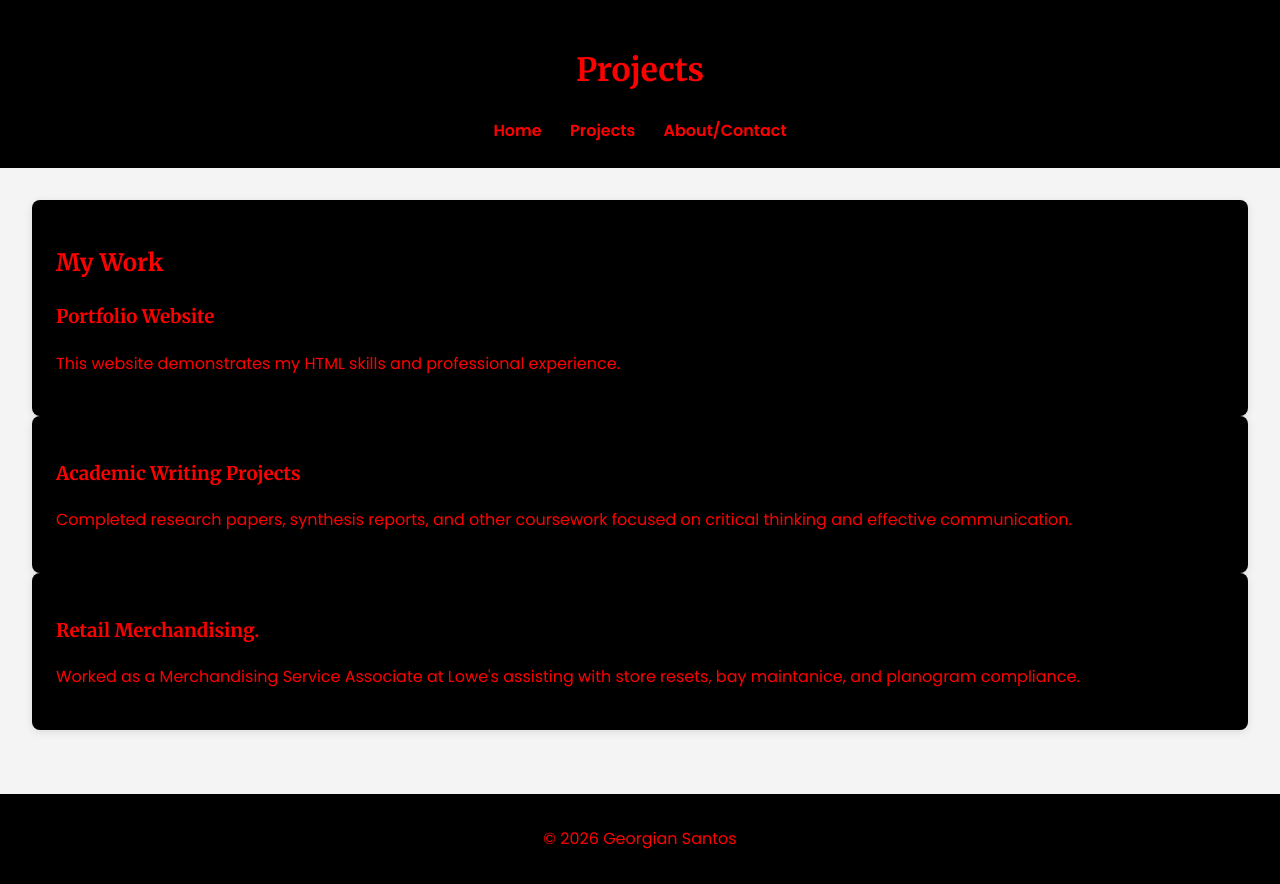
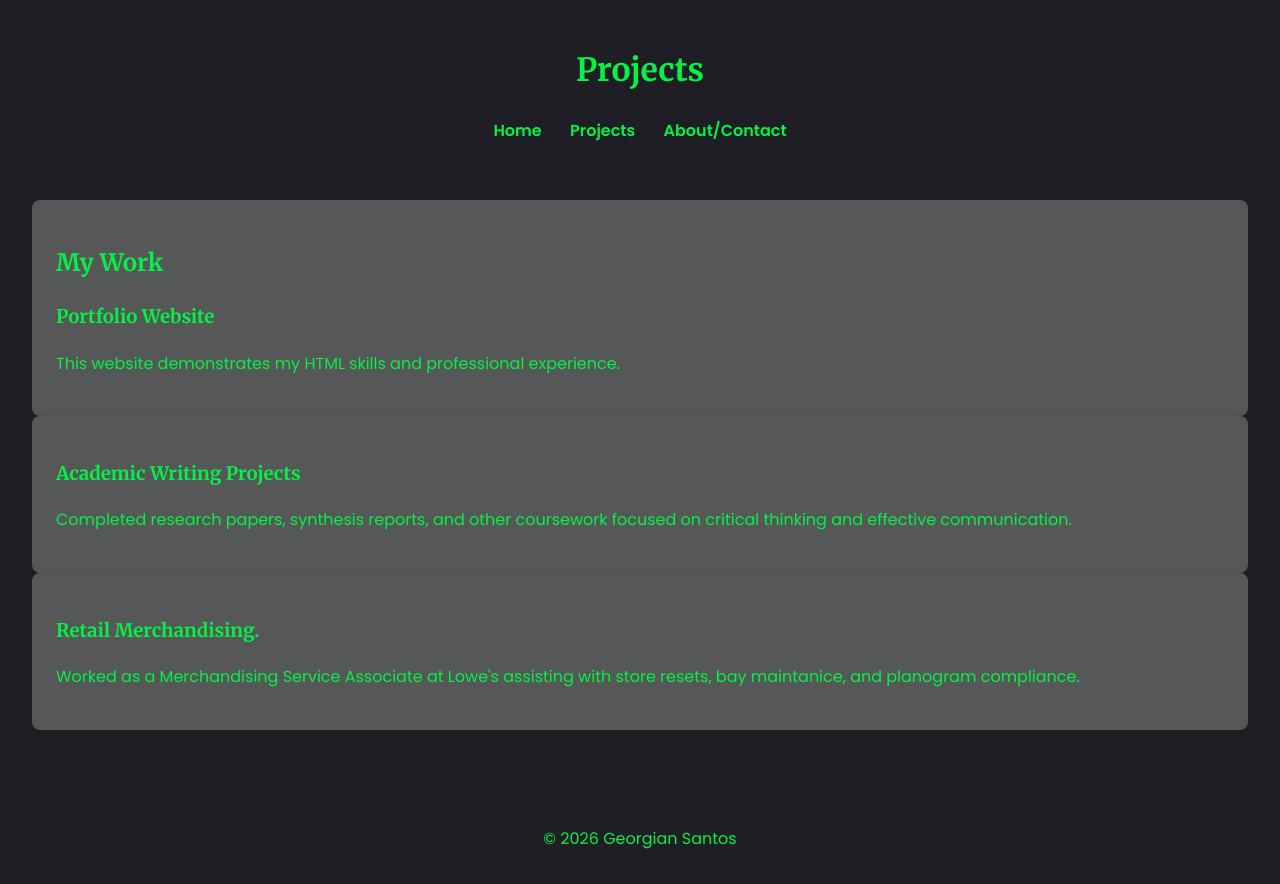
Before and after one commit to gsantos808-1989/portfolio-site-assignment, a plain HTML site: page projects.html in a window 1280 px wide. Drawn offline with Linux system fonts and the light colour scheme.

Commit message:
Update styles to use CSS variables for colors
Refactored color styles to use CSS variables for better maintainability.

```diff
--- a/styles.css
+++ b/styles.css
@@ -1,3 +1,9 @@
+:root{
+   --primary: #05f148; /* 30%: text, header */
+   --accent: #565857; /* 10%: boarders, highlights */
+   --neutral: #1E1E24; /* 60% page background*/
+}
+
 /* Google Fonts */
 @import url('https://fonts.googleapis.com/css2?family=Poppins:wght@300;400;600&family=Merriweather:wght@400;700&display=swap');
 
@@ -7,8 +13,8 @@
 
 body {
     font-family: 'Poppins', sans-serif;
-    background-color: #f4f4f4;
-    color: #FF0000;
+    background-color: var(--neutral);
+    color: var(--primary);
     margin: 0;
     line-height: 1.6;
 }
@@ -24,8 +30,8 @@ h3 {
 ====================== */
 
 #main-header {
-    background-color: #000000;
-    color: #FF0000;
+    background-color: var(--neutral);
+    color: var(--primary);
     text-align: center;
     padding: 24px;
 }
@@ -35,7 +41,7 @@ nav {
 }
 
 nav a {
-    color: #FF0000;
+    color: var(--primary);
     text-decoration: none;
     margin: 0 12px;
     font-weight: bold;
@@ -54,7 +60,7 @@ main {
 }
 
 .content-box {
-    background-color: #000000;
+    background-color: var(--accent);
     padding: 24px;
     margin-bottom: 24px;
     border-radius: 8px;
@@ -86,7 +92,7 @@ main {
 }
 
 .project-card {
-    background-color: #000000;
+    background-color: var(--accent);
     padding: 24px;
     border-radius: 8px;
     box-shadow: 0 2px 8px rgba(0, 0, 0, 0.1);
@@ -94,7 +100,7 @@ main {
 }
 
 .project-card h3 {
-    color: #FF0000;
+    color: var(--primary);
 }
 
 /* ======================
@@ -102,8 +108,8 @@ main {
 ====================== */
 
 footer {
-    background-color: #000000;
-    color: #ff0202;
+    background-color: var(--neutral);
+    color: var(--primary);
     text-align: center;
     padding: 16px;
     margin-top: 32px;
```
